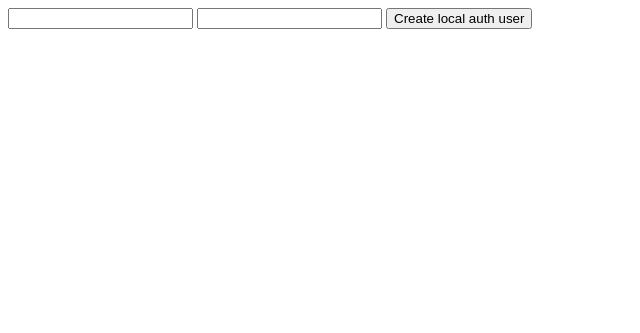
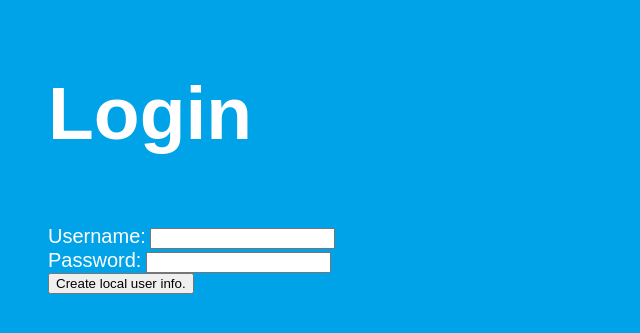
Before and after one commit to cps410/FingerPrintVerification, a Django app: page /core/create_local_auth_user in a window 1280 px wide. Shown: the top 333 px of the page, without its empty margins (0-640 px from the left). Run offline with Django 3.2, Linux system fonts and the light colour scheme; a user stored in the database is signed in.

Commit message:
Merged master

```diff
--- a/Servers/common/auth_core/templates/auth_core/create_local_auth_user.html
+++ b/Servers/common/auth_core/templates/auth_core/create_local_auth_user.html
@@ -3,14 +3,28 @@
   <head>
     <meta charset="utf-8">
     <title>Login</title>
+
+    {% load static %}
+    <link href="{% static 'css/fingerPrint.css' %}" rel="stylesheet" />
+
   </head>
   <body>
-    <form class="" action="{% url 'core:create_local_auth_user' %}" method="post">
-      {% csrf_token %}
-      {{ form.errors }}
-      {{ form.username }}
-      {{ form.password }}
-      <button type="submit" value="submit">Create local auth user</button>
-    </form>
+    <header>
+        <h1 id="login">
+        Login
+        </h1>
+    </header>
+    <div id="formPadder">
+        <form class="" action="{% url 'core:create_local_auth_user' %}" method="post">
+          {% csrf_token %}
+          {{ form.errors }}
+          <br>
+          <span>Username:</span> {{ form.username }}
+          <br>
+          <span>Password:</span> {{ form.password }}
+          <br>
+          <button type="submit" value="submit">Create local user info.</button>
+        </form>
+    </div>
   </body>
 </html>
```
Also changed, not shown: Servers/common/auth_core/templates/auth_core/authenticatedsession_form.html (+2 -5 lines), Servers/common/auth_core/templates/auth_core/login.html (+7 -2 lines), Servers/common/auth_core/templates/auth_core/newuser.html (+11 -4 lines), Servers/client_server/db.sqlite3, Servers/common/auth_core/static/css/fingerPrint.css (renamed from Servers/common/auth_core/templates/auth_core/fingerPrint.css), 3 other files.
